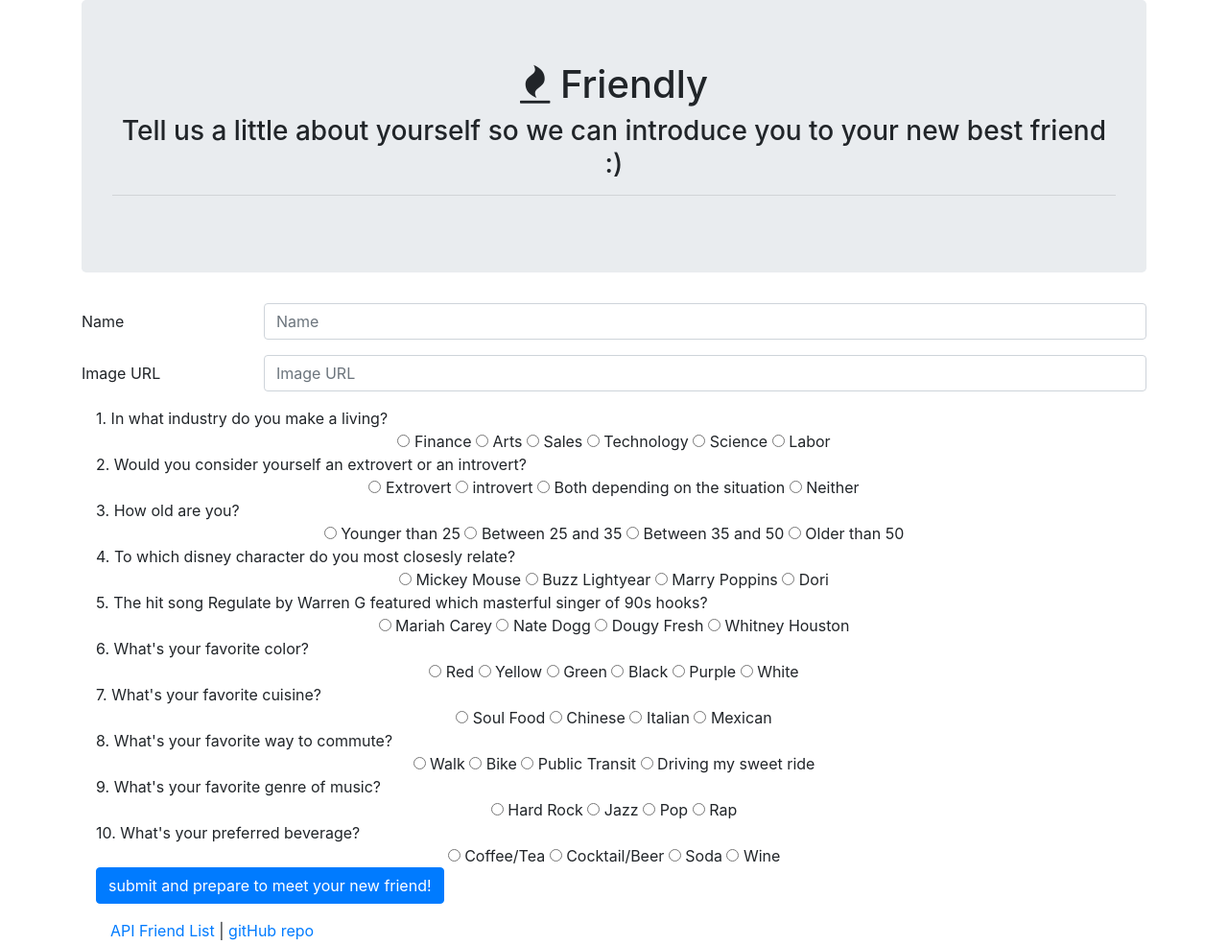
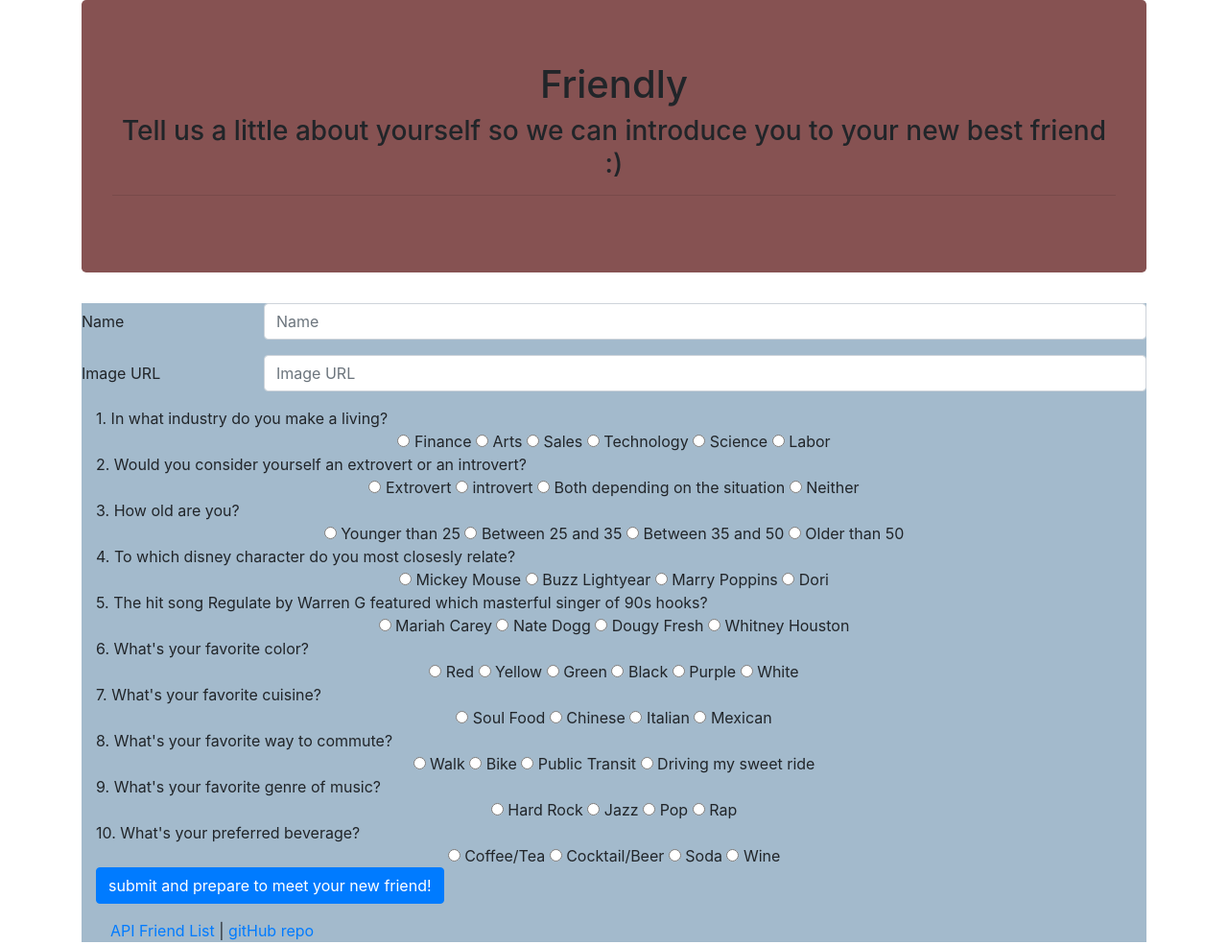
Before and after one commit to trholeski/friendly, a website: page app/public/index.html in a window 1280 px wide. Shown: the whole page at 96% size. Drawn offline with nearby package versions, Linux system fonts and the light colour scheme.

Commit message:
changed some styling - background colors

```diff
--- a/app/public/index.html
+++ b/app/public/index.html
@@ -14,14 +14,14 @@
 <body>
 
     <div class="container">
-        <div class="jumbotron text-center">
-            <h1><span class="fa fa-fire"></span> Friendly</h1>
+        <div class="jumbotron text-center" style="background: #865252;">
+            <h1><span ></span> Friendly</h1>
             <h3>Tell us a little about yourself so we can introduce you to your new best friend :)</h3>
             <hr>
 
         </div>
     <!-- questionnaire -->
-        <form>
+        <form style="background: #a3bacc;"">
             <div class="form-group row">
                 <label for="inputName" class="col-sm-2 col-form-label">Name</label>
                 <div class="col-sm-10">
```
